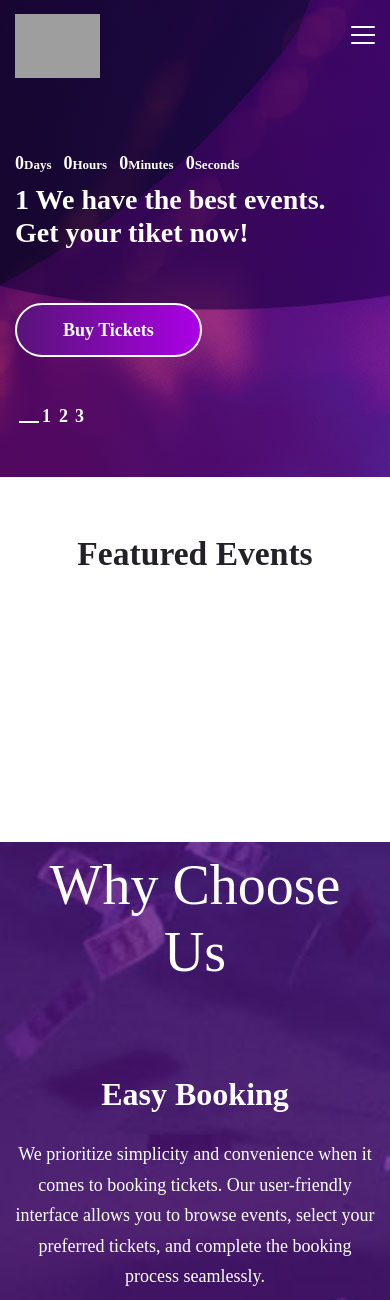
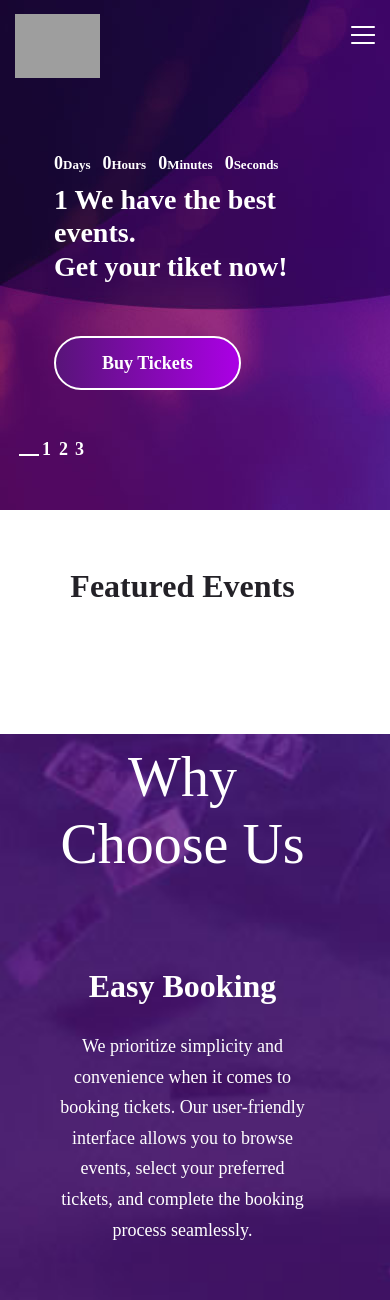
Before and after one commit to Gibsondignity/tacklehubs_ticketing, a Django app: page / in a window 390 px wide. Shown: the top 1300 px of the page. Run offline with Django 4.2, Linux system fonts and the light colour scheme; data comes from the database, SQL or seed files in the repository; both versions use the stored data as it was after the commit; parts of the project's set-up code (start-up, migrations or seed data) failed here and were passed over; some libraries are stand-ins or nearby versions; some web fonts are replaced; grey boxes are pictures that could not be loaded.

Commit message:
featured events styled well

```diff
--- a/static/style.css
+++ b/static/style.css
@@ -1268,7 +1268,6 @@
 .upcoming-events-outer {
     padding: 400px 0 120px;
     margin-top: -200px;
-    background: url("images/upcoming-events-bg.jpg") no-repeat;
     background-size: cover;
 }
 
--- a/templates/tickets/home/about.html
+++ b/templates/tickets/home/about.html
@@ -2,7 +2,7 @@
 {% load static %}
 
 {% block about %}
-    <div class="homepage-info-section" id="about-us">
+    {% comment %} <div class="homepage-info-section" id="about-us">
         <div class="container">
             {% comment %} <div class="row">
                 <div class="col-12 col-md-4 col-lg-5">
@@ -24,9 +24,9 @@
                         <a href="#" class="btn gradient-bg">Read More</a>
                         <a href="#" class="btn dark">Register Now</a>
                     </footer>
-                </div> {% endcomment %}
+                </div>
             </div>
         </div>
-    </div>
+    </div> {% endcomment %}
 
 {% endblock about %}
--- a/templates/tickets/home/home.html
+++ b/templates/tickets/home/home.html
@@ -11,9 +11,9 @@
 
 
 
-{% block about %}
+{% comment %} {% block about %}
     {% include 'tickets/home/about.html' %}
-{% endblock about %}
+{% endblock about %} {% endcomment %}
 
 
 {% comment %} {% block events %}
--- a/templates/tickets/home/upcoming_events.html
+++ b/templates/tickets/home/upcoming_events.html
@@ -3,12 +3,22 @@
 
 {% block upcoming_events %}
     <style>
+
+        .homepage-next-events{
+            margin-bottom: 100px;
+        }
+
+
         .event-name{
         max-width: 15ch;
         overflow: hidden;
         text-overflow: ellipsis;
         white-space: nowrap;"
 
+        }
+
+        .featured-event{
+            font-size:2rem !important;
         }
 
         .single-event{
@@ -25,6 +35,45 @@
         white-space: nowrap;"
         }
 
+        @media only screen and (max-width: 1200px){
+            /*Tablets [601px -> 1200px]*/
+        }
+        @media only screen and (max-width: 600px){
+            /*Big smartphones [426px -> 600px]*/
+            .single-event{
+                border: 1px solid #fff;
+                box-shadow: 0 0 10px rgba(0,0,0,0.2);
+            }
+
+            .container{
+                padding-right: 40px;
+                margin 0 auto;
+                width:80%;
+            }
+
+            .featured-event{
+                font-size: 0.8 !important;
+            }
+        }
+        @media only screen and (max-width: 425px){
+            /*Small smartphones [325px -> 425px]*/
+            .single-event{
+                border: 1px solid #fff;
+                box-shadow: 0 0 10px rgba(0,0,0,0.2);
+            }
+
+            .container{
+                padding-right: 40px;
+                margin 0 auto;
+                width:80%;
+            }
+
+            .featured-event{
+                font-size: 0.8 !important;
+            }
+        }
+
+
     </style>
 
     <div class="homepage-next-events">
@@ -33,7 +82,7 @@
 
                     <div class="next-events-section-header">
                         <center>
-                        <h2 class="entry-title" style="font-size:2.1rem">Featured Events</h2>
+                        <h2 class="entry-title featured-event" style="">Featured Events</h2>
                         <center>
                         {% comment %} <p>Grab your tickets now through our event ticketing platform and secure your spot at the event.</p>  {% endcomment %}
                     </div>
@@ -43,9 +92,9 @@
             <div class="row events-list">
 
                 {% for event in events %}
-                <div class="col-12 col-lg-3 single-event" sytle = "padding: 50px; overflow: hidden; border: 2px solid; box-shadow: 5px 10px; top: 400px">
+                <div class="col-12 col-lg-3 single-event">
 
-                    <a href="{% url 'event' event.pk event.slug %}"><img src={{media_url}}{{event.picture}} alt="" width="100%" height="300px"></a>
+                    <a href="{% url 'event' event.pk event.slug %}"><img src={{media_url}}{{event.picture}} alt="" width="100%" height="220px"></a>
 
                     <div class="event-content-wrap">
                         <header class="entry-header flex justify-content-between">
@@ -71,7 +120,7 @@
                 {% endfor %}
 
             </div>
-          </div>
+
         </div>
     </div>
 
```
Also changed, not shown: dashboard/views.py (+4 -5 lines), templates/dashboard/dashboard/categories.html (+14 -6 lines), templates/tickets/events/events.html (+32 -1 lines), db.sqlite3.
